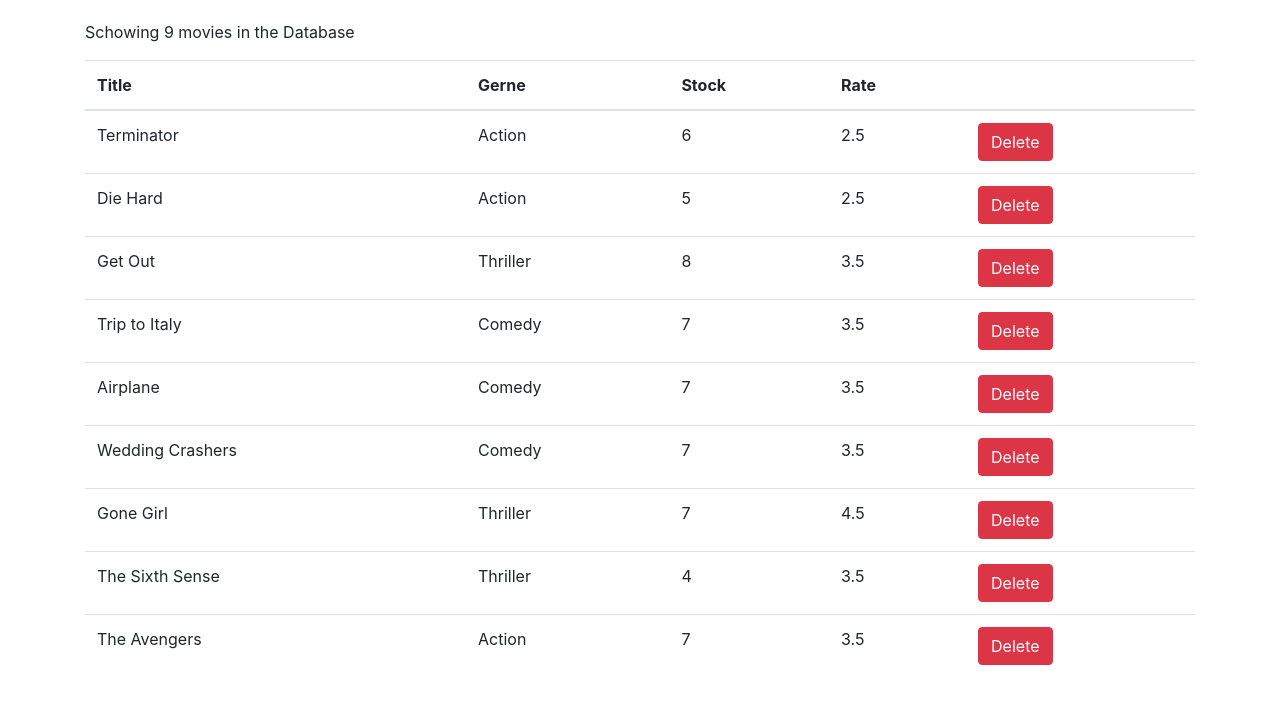
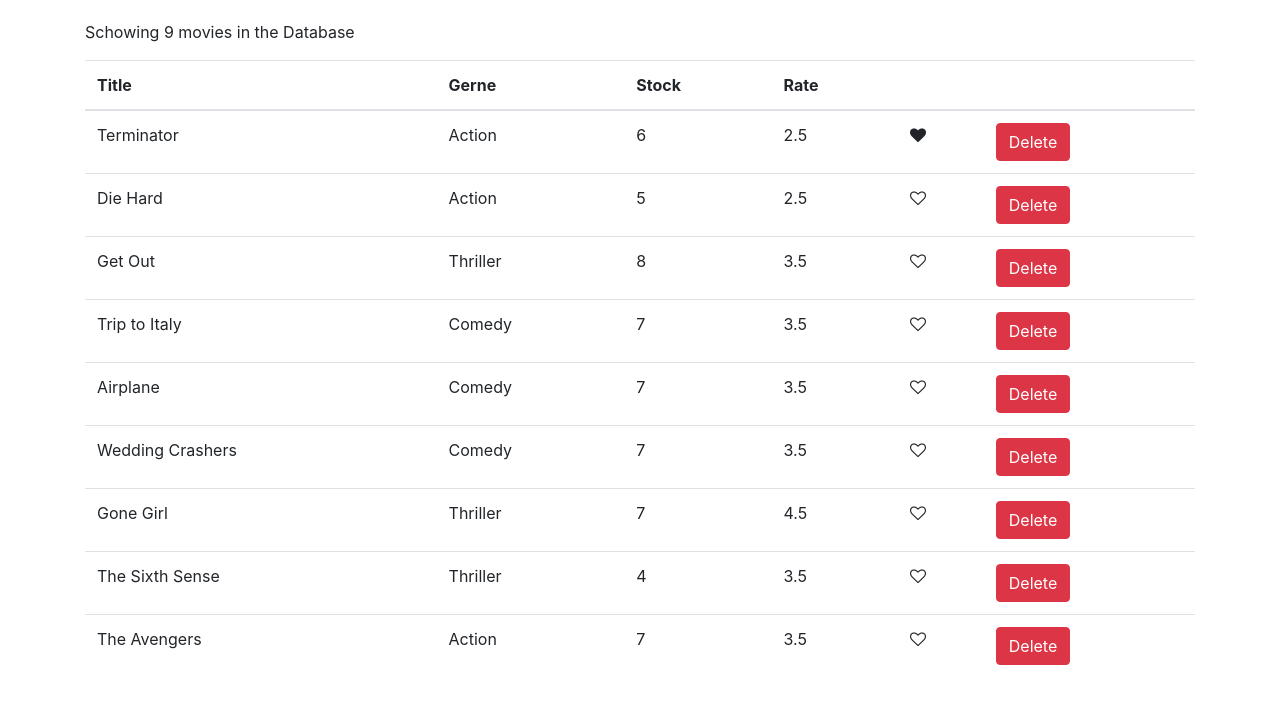
Before and after one commit to Kischa-hub/vidly, a React (Create React App) app: page / in a window 1280 px wide. Shown: the top 704 px of the page. Built offline with nearby package versions, Linux system fonts and the light colour scheme.

Commit message:
first commit

```diff
--- /dev/null
+++ b/src/components/common/like.jsx
@@ -0,0 +1,20 @@
+import React, { Component } from "react";
+
+class Like extends Component {
+  render() {
+    let classes = "fa fa-heart";
+
+    if (!this.props.liked === true) classes += "-o";
+    return (
+      <i
+        onClick={this.props.onClick}
+        style={{ cursor: "pointer" }}
+        className={classes}
+        aria-hidden="true"
+      ></i>
+      //hfhfhhfhfhhfhfh
+    );
+  }
+}
+
+export default Like;
--- a/src/components/movies.jsx
+++ b/src/components/movies.jsx
@@ -1,6 +1,6 @@
 import React, { Component } from "react";
 import { getMovies } from "../services/fakeMovieService";
-
+import Like from "../components/common/like";
 class Movies extends Component {
   state = {
     movies: getMovies(),
@@ -8,6 +8,15 @@
 
   handeldelete = (movie) => {
     const movies = this.state.movies.filter((m) => m._id !== movie._id);
+    this.setState({ movies: movies });
+  };
+
+  handelLike = (movie) => {
+    // console.log("Like Click", movie);
+    const movies = [...this.state.movies];
+    const index = movies.indexOf(movie);
+    movies[index] = { ...movies[index] };
+    movies[index].liked = !movies[index].liked;
     this.setState({ movies: movies });
   };
 
@@ -32,6 +41,7 @@
               <th>Stock</th>
               <th>Rate</th>
               <th></th>
+              <th></th>
             </tr>
           </thead>
           <tbody>
@@ -41,6 +51,12 @@
                 <td>{movie.genre.name}</td>
                 <td>{movie.numberInStock}</td>
                 <td>{movie.dailyRentalRate}</td>
+                <td>
+                  <Like
+                    liked={movie.liked}
+                    onClick={() => this.handelLike(movie)}
+                  ></Like>
+                </td>
                 <td>
                   <button
                     onClick={() => this.handeldelete(movie)}
--- a/src/services/fakeMovieService.js
+++ b/src/services/fakeMovieService.js
@@ -7,64 +7,65 @@
     genre: { _id: "5b21ca3eeb7f6fbccd471818", name: "Action" },
     numberInStock: 6,
     dailyRentalRate: 2.5,
-    publishDate: "2018-01-03T19:04:28.809Z"
+    publishDate: "2018-01-03T19:04:28.809Z",
+    liked: true,
   },
   {
     _id: "5b21ca3eeb7f6fbccd471816",
     title: "Die Hard",
     genre: { _id: "5b21ca3eeb7f6fbccd471818", name: "Action" },
     numberInStock: 5,
-    dailyRentalRate: 2.5
+    dailyRentalRate: 2.5,
   },
   {
     _id: "5b21ca3eeb7f6fbccd471817",
     title: "Get Out",
     genre: { _id: "5b21ca3eeb7f6fbccd471820", name: "Thriller" },
     numberInStock: 8,
-    dailyRentalRate: 3.5
+    dailyRentalRate: 3.5,
   },
   {
     _id: "5b21ca3eeb7f6fbccd471819",
     title: "Trip to Italy",
     genre: { _id: "5b21ca3eeb7f6fbccd471814", name: "Comedy" },
     numberInStock: 7,
-    dailyRentalRate: 3.5
+    dailyRentalRate: 3.5,
   },
   {
     _id: "5b21ca3eeb7f6fbccd47181a",
     title: "Airplane",
     genre: { _id: "5b21ca3eeb7f6fbccd471814", name: "Comedy" },
     numberInStock: 7,
-    dailyRentalRate: 3.5
+    dailyRentalRate: 3.5,
   },
   {
     _id: "5b21ca3eeb7f6fbccd47181b",
     title: "Wedding Crashers",
     genre: { _id: "5b21ca3eeb7f6fbccd471814", name: "Comedy" },
     numberInStock: 7,
-    dailyRentalRate: 3.5
+    dailyRentalRate: 3.5,
   },
   {
     _id: "5b21ca3eeb7f6fbccd47181e",
     title: "Gone Girl",
     genre: { _id: "5b21ca3eeb7f6fbccd471820", name: "Thriller" },
     numberInStock: 7,
-    dailyRentalRate: 4.5
+    dailyRentalRate: 4.5,
   },
   {
     _id: "5b21ca3eeb7f6fbccd47181f",
     title: "The Sixth Sense",
     genre: { _id: "5b21ca3eeb7f6fbccd471820", name: "Thriller" },
     numberInStock: 4,
-    dailyRentalRate: 3.5
+    dailyRentalRate: 3.5,
   },
   {
     _id: "5b21ca3eeb7f6fbccd471821",
     title: "The Avengers",
     genre: { _id: "5b21ca3eeb7f6fbccd471818", name: "Action" },
     numberInStock: 7,
-    dailyRentalRate: 3.5
-  }
+    dailyRentalRate: 3.5,
+  },
 ];
 
 export function getMovies() {
@@ -72,13 +73,13 @@
 }
 
 export function getMovie(id) {
-  return movies.find(m => m._id === id);
+  return movies.find((m) => m._id === id);
 }
 
 export function saveMovie(movie) {
-  let movieInDb = movies.find(m => m._id === movie._id) || {};
+  let movieInDb = movies.find((m) => m._id === movie._id) || {};
   movieInDb.name = movie.name;
-  movieInDb.genre = genresAPI.genres.find(g => g._id === movie.genreId);
+  movieInDb.genre = genresAPI.genres.find((g) => g._id === movie.genreId);
   movieInDb.numberInStock = movie.numberInStock;
   movieInDb.dailyRentalRate = movie.dailyRentalRate;
 
@@ -91,7 +92,7 @@
 }
 
 export function deleteMovie(id) {
-  let movieInDb = movies.find(m => m._id === id);
+  let movieInDb = movies.find((m) => m._id === id);
   movies.splice(movies.indexOf(movieInDb), 1);
   return movieInDb;
 }
```
